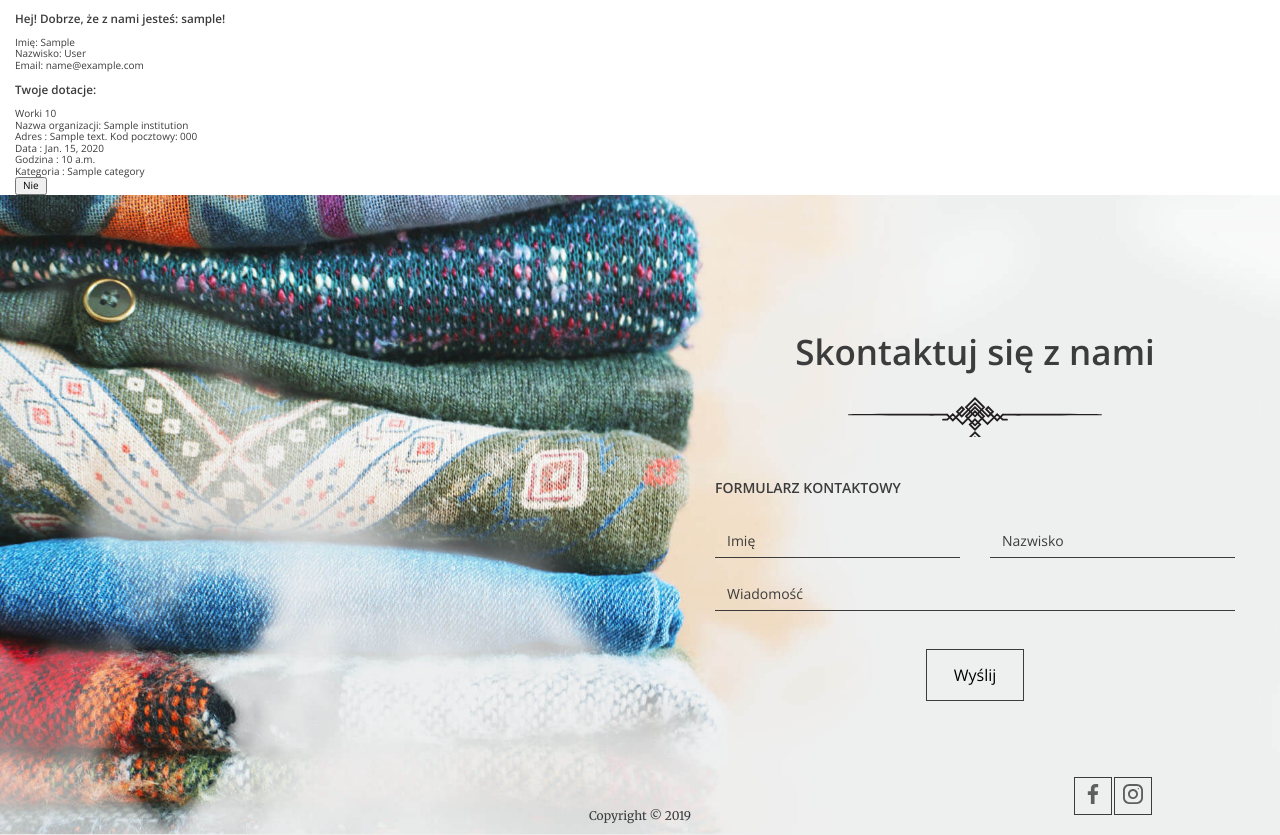
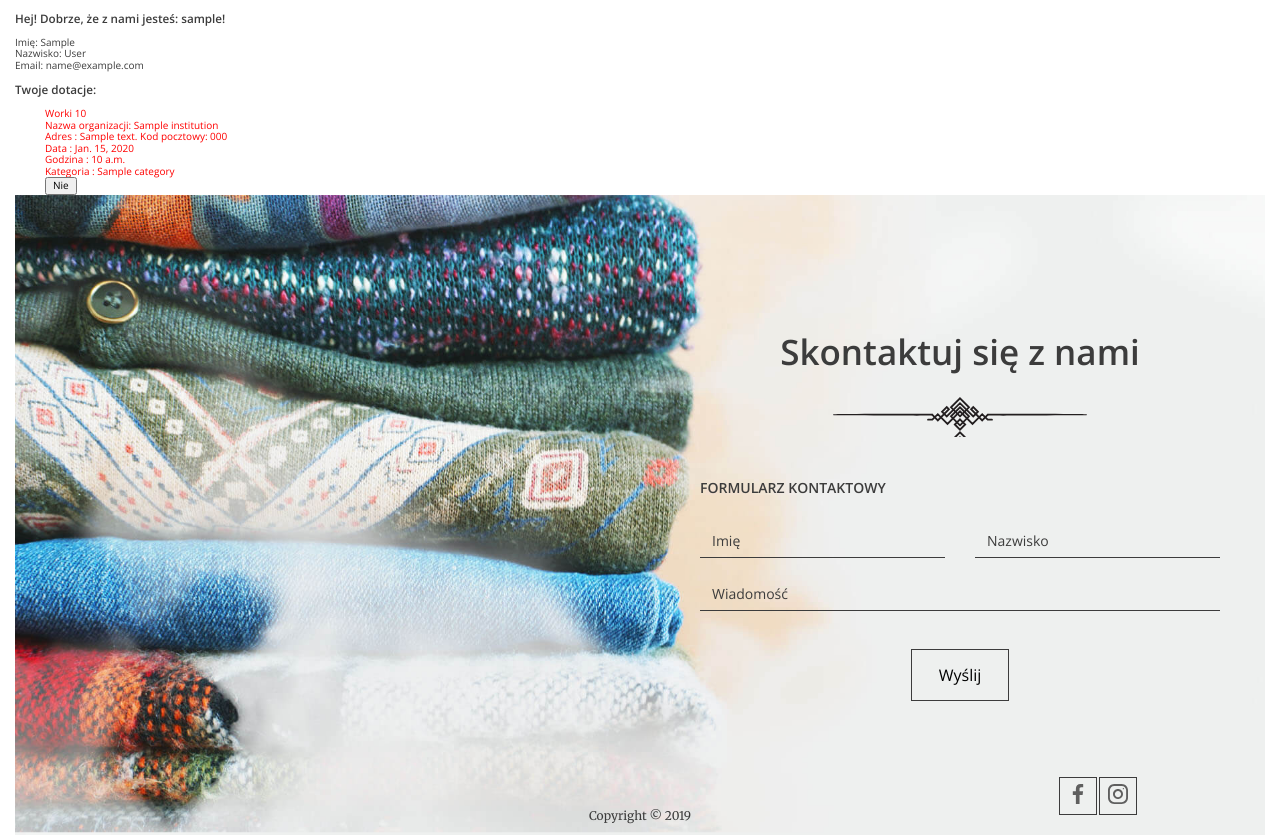
Before and after one commit to MarcinSerwinski/ShareIt, a Django app: page /user/ in a window 1280 px wide. Shown: the part 179-1014 px from the top of the page. Run offline with Django 4.2, Linux system fonts and the light colour scheme; a user stored in the database is signed in; tables that the repository leaves empty hold one stand-in row (values such as "Sample post").

Commit message:
taken donations color changes, js code

```diff
--- a/home/templates/home/user.html
+++ b/home/templates/home/user.html
@@ -6,7 +6,7 @@
 {% endblock %}
 {% block container %}
     <header>{% include 'partials/_menu.html' %}</header>
-<div id="profile">
+    <div id="profile-details">
         <div class="container">
             <h3 class="p-4">Hej! Dobrze, że z nami jesteś: {{ user.username }}!</h3>
             <div class="display-6 p-4">
@@ -18,59 +18,88 @@
                 </div>
                 <div class="row">
                     <div class="col-0 col-sm-2">Email: {{ user.email }}</div>
+                </div>
 
-            </div>
             </div>
         </div>
 
 
         <div class="container">
             <h3>Twoje dotacje:</h3>
+            <div id="not_taken_donations" class="container">
                     {% for donation in donations %}
                         {% if not donation.is_taken %}
                         <div class="col">
-                <div class="col-0 col-md-3">Worki {{ donation.quantity }} </div>
-                <div class="col-0 col-md-3">Nazwa organizacji: {{ donation.institution }} </div>
-                <div class="col-0 col-md-3">Adres : {{ donation.address }} Kod pocztowy: {{ donation.zip_code }}</div>
-                <div class="col-0 col-md-3">Data : {{ donation.pick_up_date }} </div>
-                <div class="col-0 col-md-3">Godzina : {{ donation.pick_up_time }} </div>
-                <div class="col-0 col-md-3">Kategoria : {% for category in donation.categories.all %}
+                                <div class="row">
+                                    <div class="col-0 col-md-5">Worki {{ donation.quantity }} </div>
+                                </div>
+                                <div class="row">
+                                    <div class="col-0 col-md-5">Nazwa organizacji: {{ donation.institution }} </div>
+                                </div>
+                                <div class="row">
+                                    <div class="col-0 col-md-5">Adres : {{ donation.address }} Kod
+                                        pocztowy: {{ donation.zip_code }}</div>
+                                </div>
+                                <div class="row">
+                                    <div class="col-0 col-md-5">Data : {{ donation.pick_up_date }} </div>
+                                </div>
+                                <div class="row">
+                                    <div class="col-0 col-md-5">Godzina : {{ donation.pick_up_time }} </div>
+                                </div>
+                                <div class="row">
+                                    <div class="col-0 col-md-5">Kategoria :{% for category in donation.categories.all %}
                                         {{ category.name }} {% endfor %}</div>
-                <div>
+                                </div>
+                                <div class="row">
                                     <form method="post">{% csrf_token %}
-                        <button type="submit" class="button" id='donation' name="id_donation" value="{{ donation.id }}">
-                            Tak
-                        </button>
+                                        <button type="submit" class="button" id='donation' name="id_donation"
+                                                value="{{ donation.id }}">Tak</button>
                                     </form>
+                                </div>
                         </div>
 
 
                         {% endif %}
                     {% endfor %}
 
-
+            <div id="donations" class="container">
                 {% for donation in donations %}
                     {% if donation.is_taken %}
                         <div class="col">
-                    <div class="col-0 col-md-3">Worki {{ donation.quantity }} </div>
-                    <div class="col-0 col-md-3">Nazwa organizacji: {{ donation.institution }} </div>
-                    <div class="col-0 col-md-3">Adres : {{ donation.address }} Kod
+                            <div class="row">
+                                <div class="col-0 col-md-5">Worki {{ donation.quantity }} </div>
+                            </div>
+                            <div class="row">
+                                <div class="col-0 col-md-5">Nazwa organizacji: {{ donation.institution }} </div>
+                            </div>
+                            <div class="row">
+                                <div class="col-0 col-md-5">Adres : {{ donation.address }} Kod
                                     pocztowy: {{ donation.zip_code }}</div>
-                    <div class="col-0 col-md-3">Data : {{ donation.pick_up_date }} </div>
-                    <div class="col-0 col-md-3">Godzina : {{ donation.pick_up_time }} </div>
-                    <div class="col-0 col-md-3">Kategoria : {% for category in donation.categories.all %}
+                            </div>
+                            <div class="row">
+                                <div class="col-0 col-md-5">Data : {{ donation.pick_up_date }} </div>
+                            </div>
+                            <div class="row">
+                                <div class="col-0 col-md-5">Godzina : {{ donation.pick_up_time }} </div>
+                            </div>
+                            <div class="row">
+                                <div class="col-0 col-md-5">Kategoria : {% for category in donation.categories.all %}
                                     {{ category.name }} {% endfor %}</div>
-                    <div>
+                            </div>
+                            <div class="row">
+                                <div class="col-0 col-md-5">
                                     <form method="post">{% csrf_token %}
                                         <button type="submit" class="button" id='donation' name='id_donation'
                                                 value="{{ donation.id }}">Nie</button>
                                     </form>
                                 </div>
+                            </div>
+                        </div>
 
-                </div>
+
                     {% endif %}
                 {% endfor %}
         </div>
     </div>
-</div>
+
 {% endblock %}
--- a/static/js/app.js
+++ b/static/js/app.js
@@ -109,7 +109,7 @@ document.addEventListener("DOMContentLoaded", function () {
             const dateInput = [...dateDetails.querySelectorAll('input')]
 
             let userDates = []
-            console.log(userDates)
+
             dateInput.forEach(date => {
                 userDates.push(date.value)
             })
@@ -207,6 +207,18 @@ document.addEventListener("DOMContentLoaded", function () {
 
 
     }
+    // /user's profile page:
+
+    // Color change for taken away donations:
+    const userProfile = document.querySelector('#profile-details')
+    console.log(userProfile)
+    if (userProfile) {
+        const takenDonations = userProfile.querySelector('#donations')
+        console.log(takenDonations)
+        takenDonations.style.color = 'red'
+
+    }
+
 
     /**
      * HomePage - Help section
```
Lines whose indentation alone changed are shown as unchanged.
